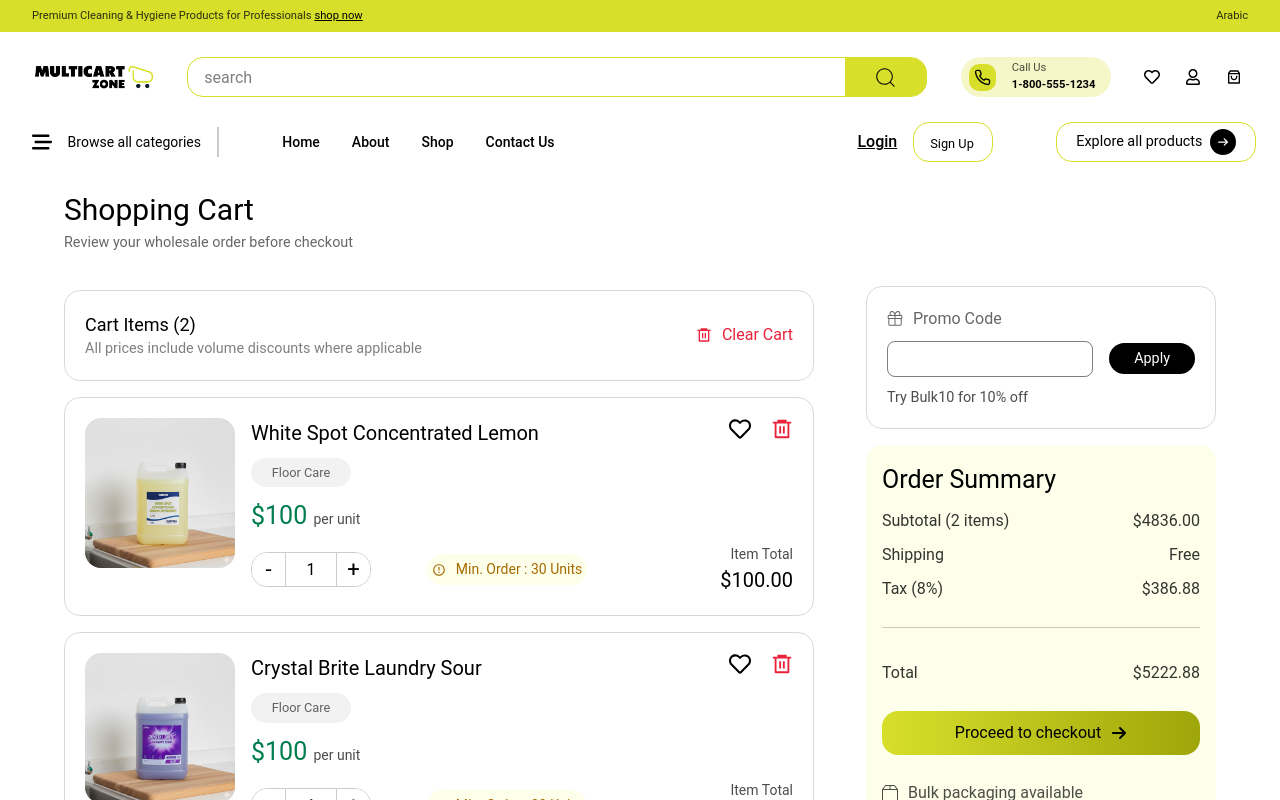
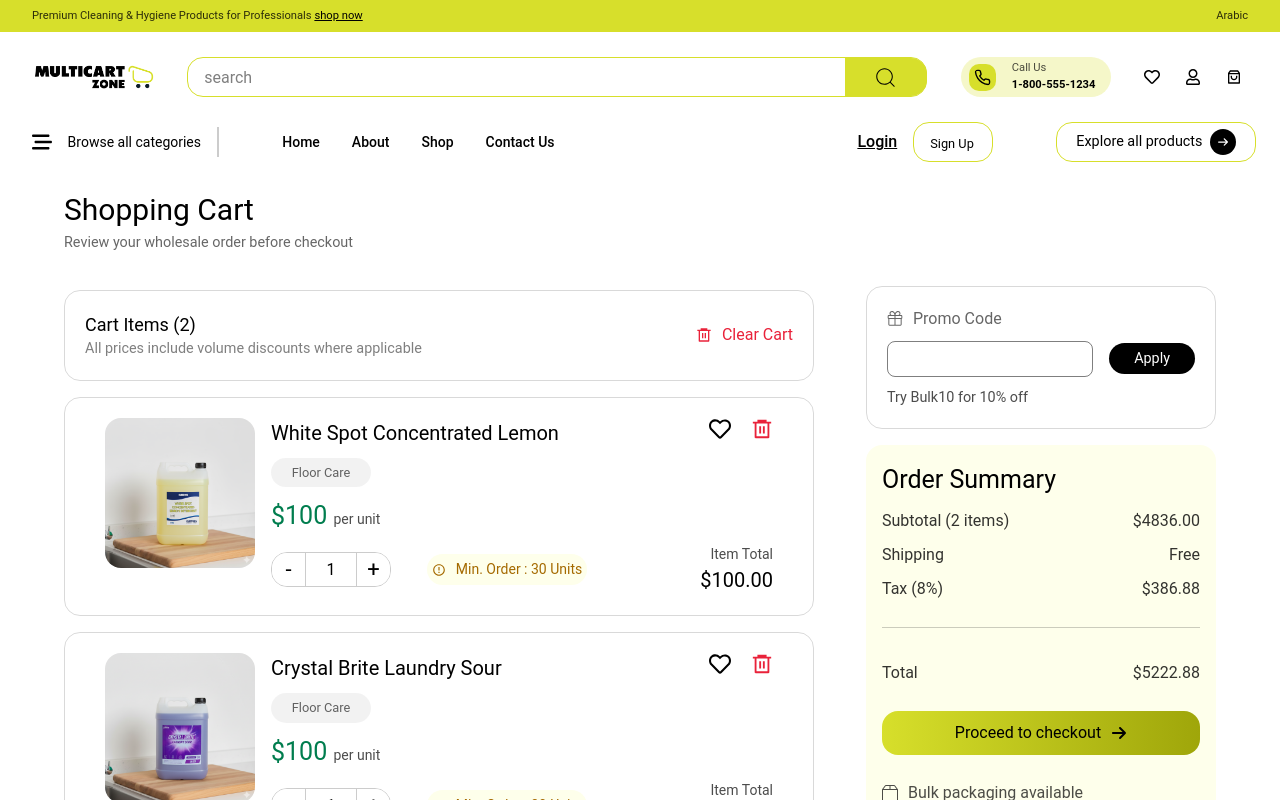
Before and after one commit to Zeyad-Mashal/SGI-Web, a Next.js app: page /cart in a window 1280 px wide. Shown: the top 800 px of the page. Built offline with nearby package versions, Linux system fonts and the light colour scheme.

Commit message:
update product

```diff
--- a/src/app/cart/cart.css
+++ b/src/app/cart/cart.css
@@ -131,7 +131,7 @@
 .cart_product {
   width: 100%;
   border: 1px solid rgba(0, 0, 0, 0.15);
-  padding: 20px;
+  padding: 20px 40px;
   border-radius: 16px;
   display: flex;
   justify-content: flex-start;
```
